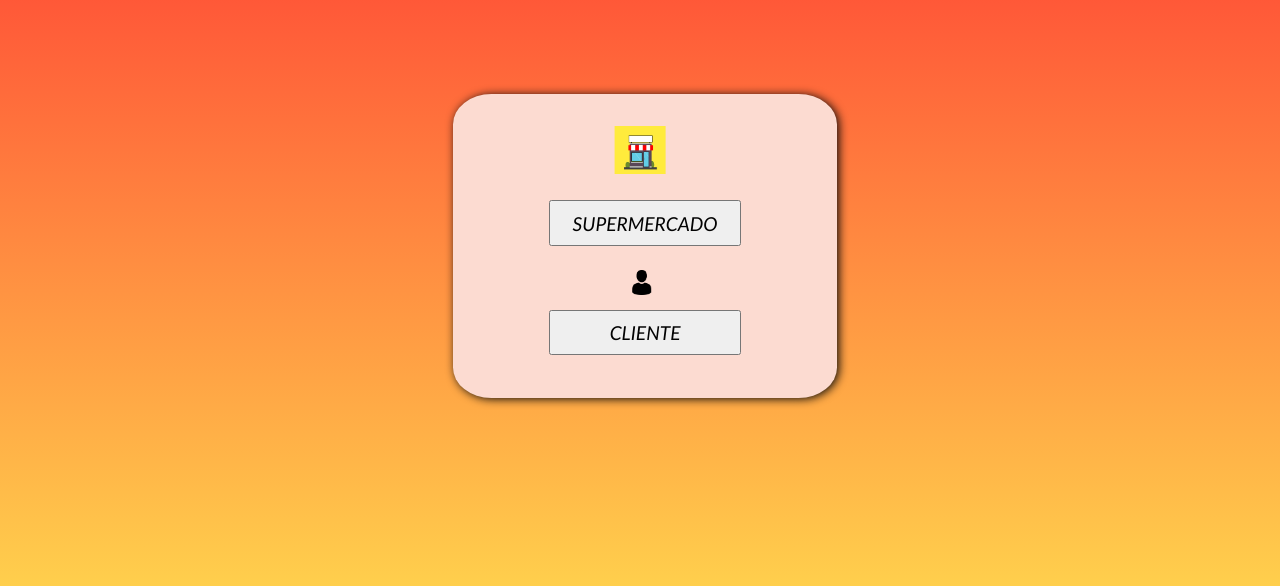
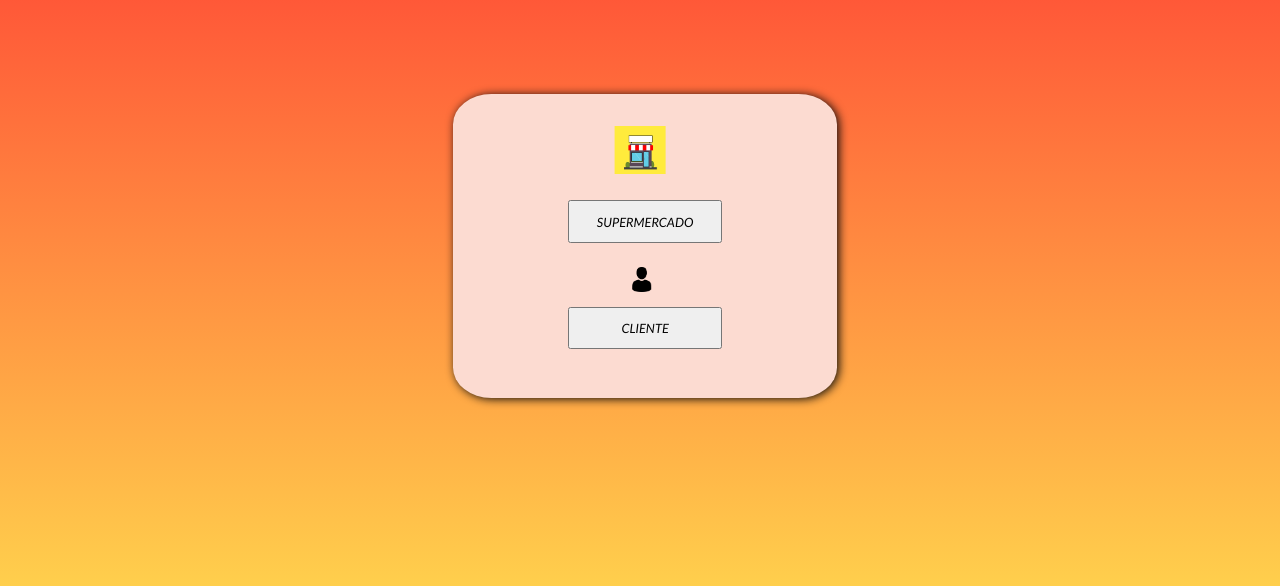
Before and after one commit to anacnr/lista, a PHP site: page / in a window 1280 px wide. Shown: the part 194-780 px from the top of the page. Run offline with PHP 8.4, Linux system fonts and the light colour scheme.

Commit message:
Arquivo de estilo alterado

```diff
--- a/css/choose.css
+++ b/css/choose.css
@@ -103,7 +103,7 @@ body{
         height: 34vh;
         position: relative;
         top: 40%;
-        left: 25%;
+        left: 23%;
         box-shadow: 2px 1px 10px rgb(10, 10, 10);
     }
 
@@ -244,8 +244,8 @@ body{
         display: block;
         position: relative;
         top: 35%;
-        width: 50%;
-        height: 15%;
+        width: 40%;
+        height: 14%;
     }
 
     div > #second{
@@ -253,8 +253,8 @@ body{
         display: block;
         position: relative;
         top: 50%;
-        width: 50%;
-        height: 15%;
+        width: 40%;
+        height: 14%;
     }
 
     /*Acesso dos links*/
@@ -262,7 +262,7 @@ body{
         text-decoration: none;
         text-transform: uppercase;
         color: rgb(2, 2, 2);
-        font-size: 1.5dvw;
+        font-size: 1dvw;
         font-style: italic;
         font-family: 'Gill Sans', 'Gill Sans MT', Calibri, 'Trebuchet MS', sans-serif ;
     }
--- a/css/login.css
+++ b/css/login.css
@@ -105,6 +105,7 @@ margin-left: 5%;
 }
 
 
+
 /*Esse trecho é da tela de escolha para escolher qual cadastro fazer*/
 
 h1{
@@ -126,7 +127,7 @@ div{
     height: 25vh;
     position: relative;
     top: 40%;
-    left: 25%;
+    left: 23%;
     box-shadow: 2px 1px 10px rgb(10, 10, 10);
 }
 
```
